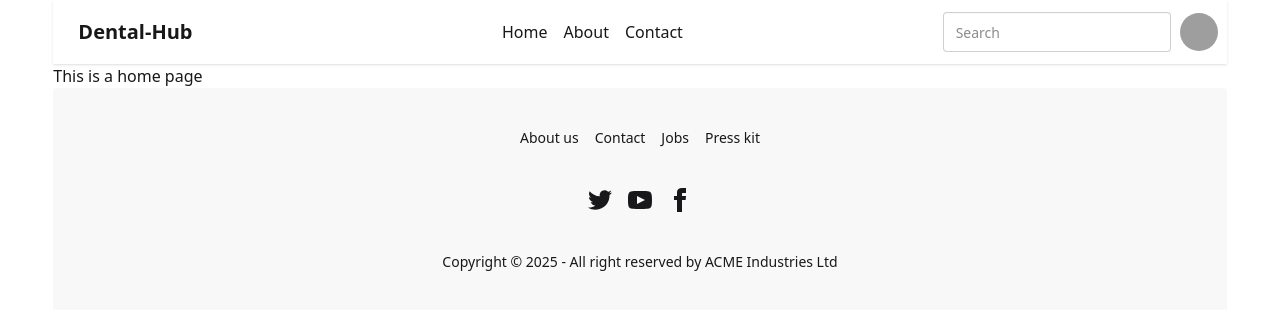
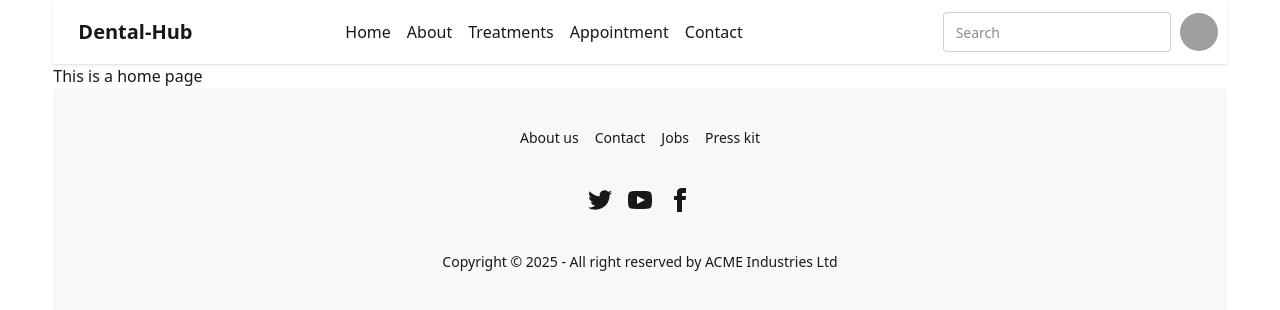
Before and after one commit to Amitkumersarkar/Dental-Hub, a React (Vite) app: page / in a window 1280 px wide. Shown: the top 310 px of the page. Built offline with nearby package versions, Linux system fonts and the light colour scheme; grey boxes are pictures that could not be loaded.

Commit message:
added new file

```diff
--- a/src/Components/Navbar.jsx
+++ b/src/Components/Navbar.jsx
@@ -7,7 +7,7 @@ const Navbar = () => {
             <div className="flex-1">
                 <a className="btn btn-ghost text-xl">Dental-Hub</a>
             </div>
-            <div className="flex flex-1 list-none gap-4">
+            <div className="flex flex-1 mr-50 list-none gap-4">
 
                 <li >
                     <Link to='/'>
@@ -19,6 +19,17 @@ const Navbar = () => {
                         <a className="link link-hover">About</a>
                     </Link>
                 </li>
+                <li >
+                    <Link to='/'>
+                        <a className="link link-hover">Treatments</a>
+                    </Link>
+                </li>
+                <li >
+                    <Link to='/'>
+                        <a className="link link-hover">Appointment</a>
+                    </Link>
+                </li>
+
                 <li >
                     <Link to='/contact'>
                         <a className="link link-hover">Contact</a>
```
